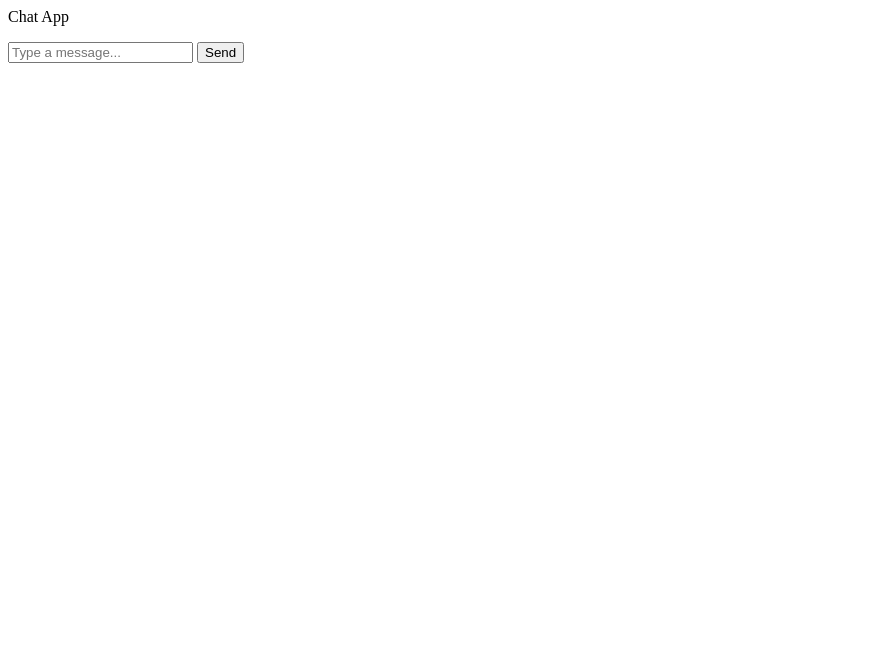
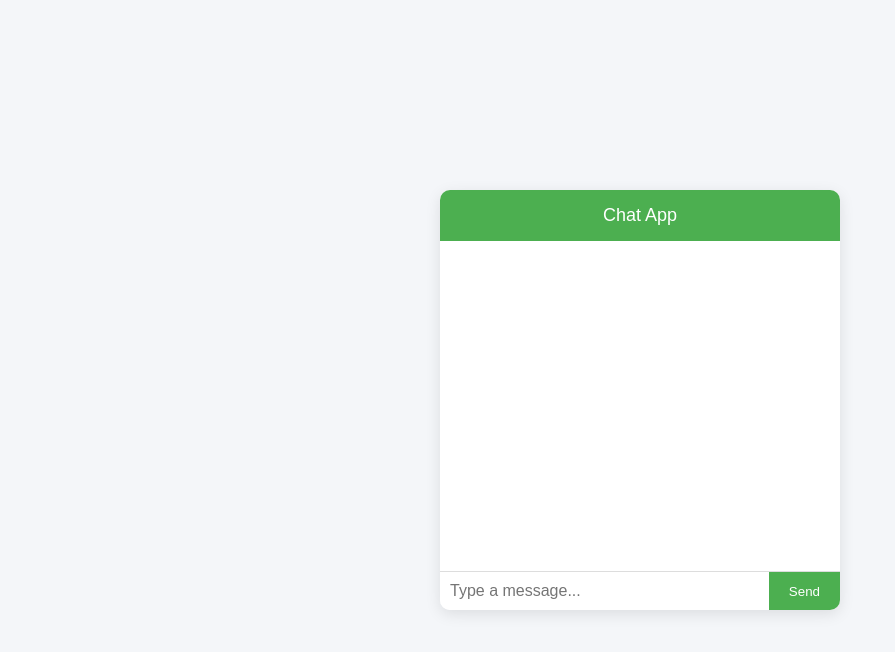
Before and after one commit to Getahun2129/chat-app, a website: page public/index.html in a window 1280 px wide. Shown: the whole page, without its empty margins (0-895 px from the left). Drawn offline with nearby package versions, Linux system fonts and the light colour scheme; no server answers.

Commit message:
Add inline style

```diff
--- a/public/index.html
+++ b/public/index.html
@@ -3,7 +3,75 @@
 <head>
     <title>Chat App</title>
 
+    <style>
+        body {
+            font-family: Arial, sans-serif;
+            background: #f4f6f9;
+            display: flex;
+            justify-content: center;
+            align-items: center;
+            height: 100vh;
+            margin: 0;
+        }
 
+        .chat-container {
+            width: 400px;
+            background: white;
+            border-radius: 10px;
+            box-shadow: 0 4px 15px rgba(0,0,0,0.1);
+            display: flex;
+            flex-direction: column;
+            overflow: hidden;
+        }
+
+        .header {
+            background: #4CAF50;
+            color: white;
+            padding: 15px;
+            font-size: 18px;
+            text-align: center;
+        }
+
+        #messages {
+            list-style: none;
+            margin: 0;
+            padding: 15px;
+            height: 300px;
+            overflow-y: auto;
+        }
+
+        #messages li {
+            padding: 10px;
+            margin-bottom: 10px;
+            background: #e8f5e9;
+            border-radius: 5px;
+        }
+
+        form {
+            display: flex;
+            border-top: 1px solid #ddd;
+        }
+
+        #input {
+            flex: 1;
+            padding: 10px;
+            border: none;
+            outline: none;
+            font-size: 16px;
+        }
+
+        button {
+            background: #4CAF50;
+            color: white;
+            border: none;
+            padding: 0 20px;
+            cursor: pointer;
+        }
+
+        button:hover {
+            background: #45a049;
+        }
+    </style>
 </head>
 <body>
 
```
